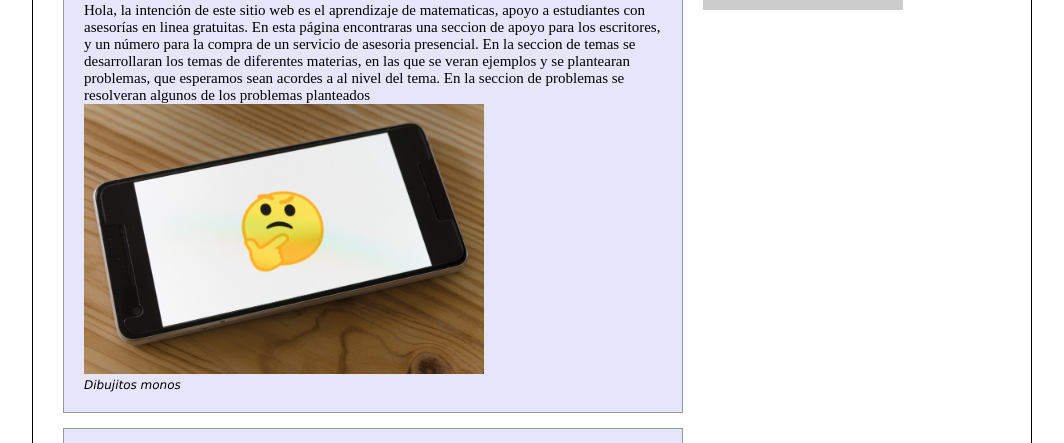
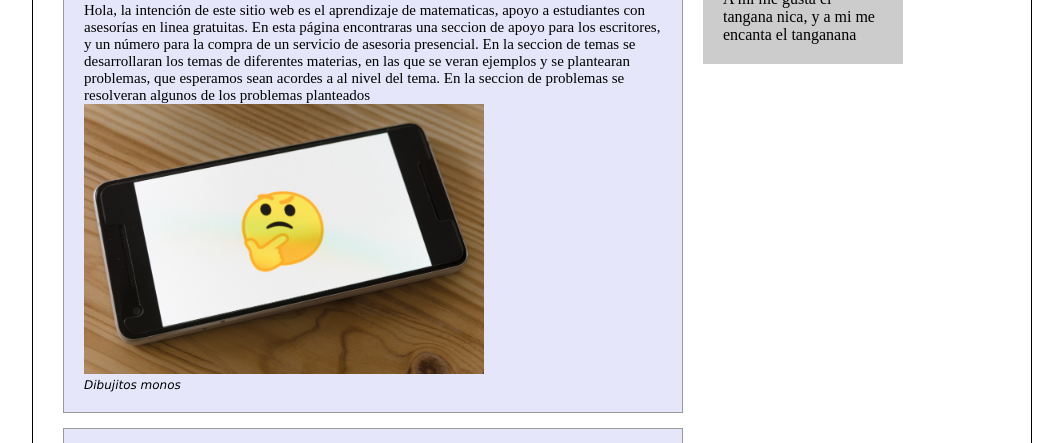
Before and after one commit to Chevischevis/Sitio, a plain HTML site: page index.html in a window 1280 px wide. Shown: the part 223-666 px from the top of the page, without its empty margins (108-1172 px from the left). Drawn offline with Linux system fonts and the light colour scheme.

Commit message:
agrege un buen verso

```diff
--- a/index.html
+++ b/index.html
@@ -144,7 +144,7 @@
 
         <aside id="columna"><!--Hacer un menu vertical con colores diferentes a los que aparecen en la pagina Principal-->
             <blockquote>Hola, aqui te muestro enlaces divertidos</blockquote>
-            <blockquote></blockquote>
+            <blockquote>A mi me gusta el tangana nica, y a mi me encanta el tanganana</blockquote>
         </aside>
 
         <footer id="pie">2020-2021 Redes sociales(añadir las redes sociales de la página)</footer>
```
